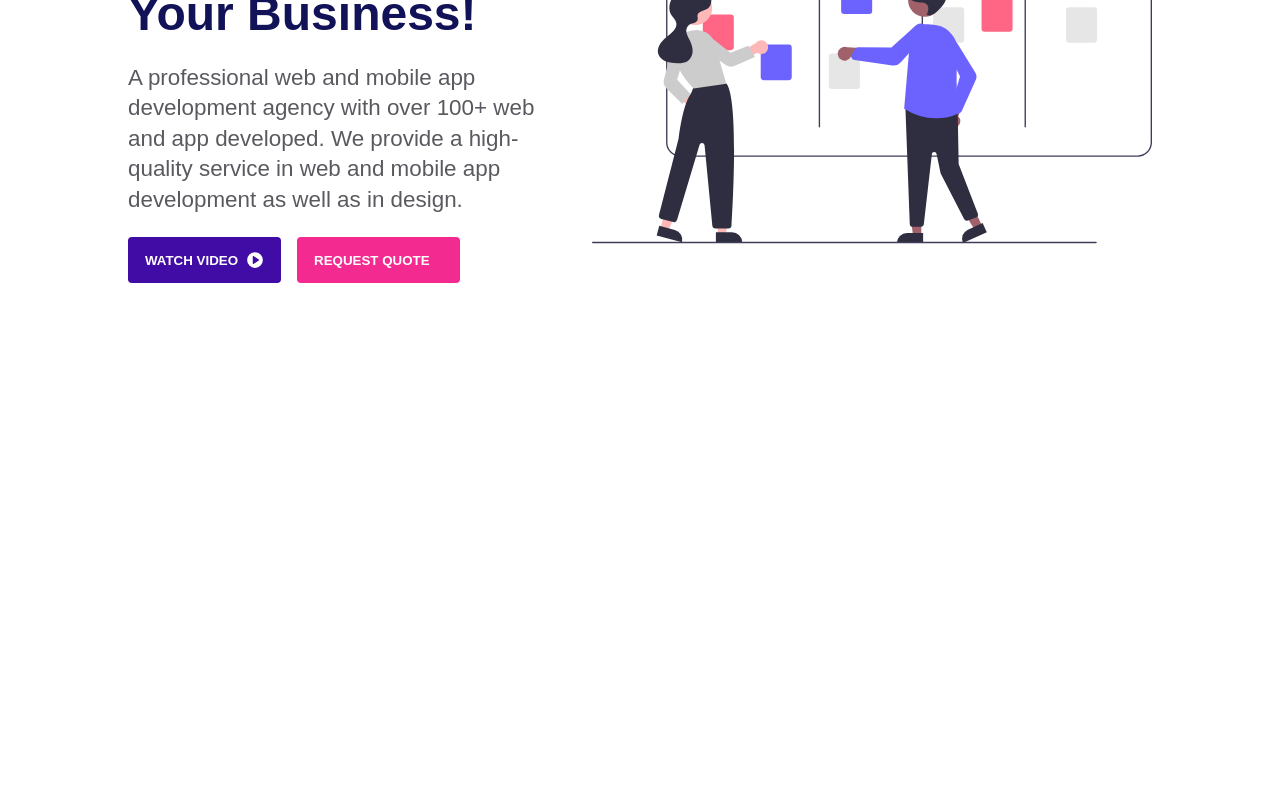
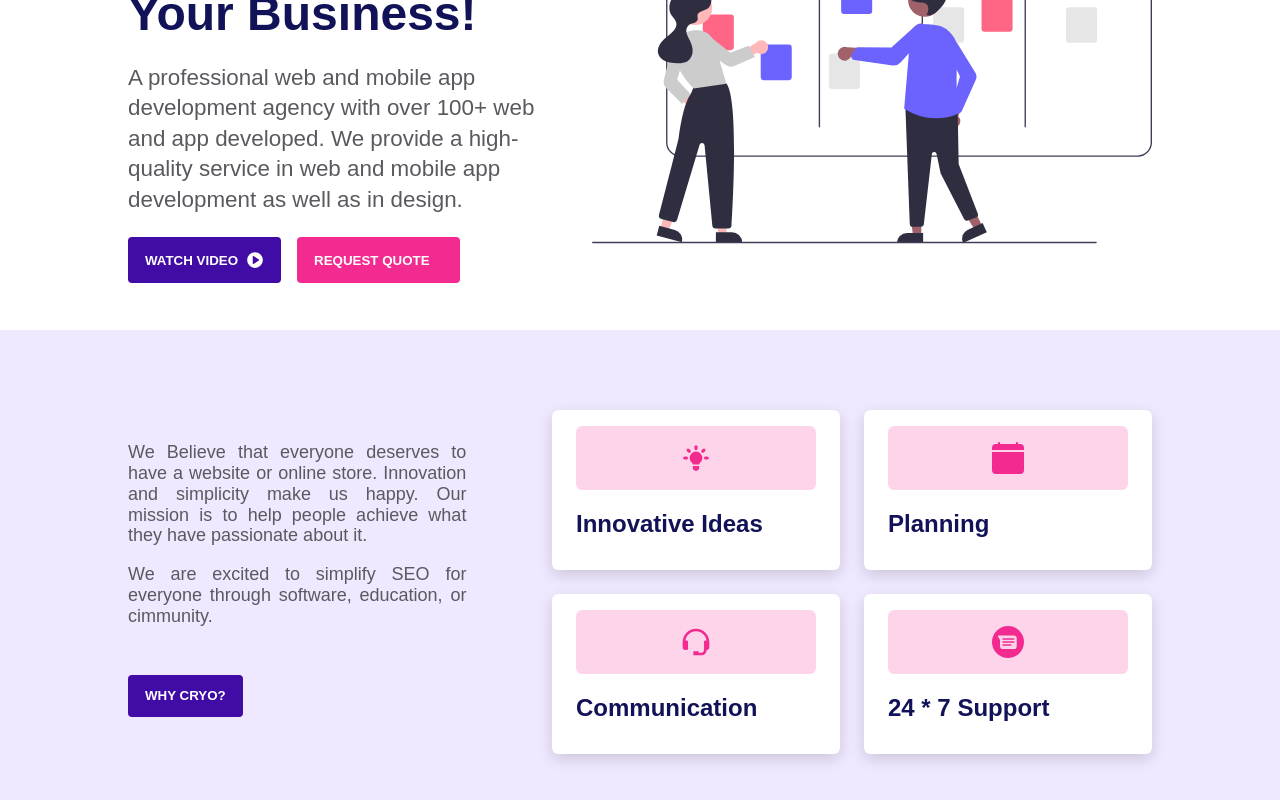
Before and after one commit to davidivanovic22/react-website, a React (Create React App) app: page / in a window 1280 px wide. Shown: the part 350-1150 px from the top of the page. Before the commit the page ends 800 px from the top, so only its background shows below. Built offline with nearby package versions, Linux system fonts and the light colour scheme; some icons are missing.

Commit message:
add about section

```diff
--- a/src/App.js
+++ b/src/App.js
@@ -1,9 +1,11 @@
 import Starter from "./sections/Starter";
+import About from "./sections/About";
 
 function App() {
     return (
         <div>
             <Starter/>
+            <About/>
         </div>
     );
 }
--- /dev/null
+++ b/src/components/Card.jsx
@@ -0,0 +1,15 @@
+import React from 'react';
+import "../styles/components/Card.scss";
+
+const Card = ({logo, title}) => {
+    return (
+        <div className="card">
+            <div className="logo">{logo}</div>
+            <div className="card-title">
+                <h4>{title}</h4>
+            </div>
+        </div>
+    );
+};
+
+export default Card;
--- /dev/null
+++ b/src/components/Title.jsx
@@ -0,0 +1,14 @@
+import React from 'react';
+import "../styles/components/Title.scss";
+
+const Title = ({title, color, lineColor = false}) => {
+    return (
+        <div className={`title ${lineColor === true ? "center" : ""}`}>
+            <h2 className={`${color}`}>
+                <span></span>
+            </h2>
+        </div>
+    );
+};
+
+export default Title;
--- /dev/null
+++ b/src/sections/About.jsx
@@ -0,0 +1,39 @@
+import React from 'react';
+import "../styles/sections/About.scss";
+import Title from "../components/Title";
+import Button from "../components/Button";
+import Card from "../components/Card";
+import {HiLightBulb} from "react-icons/hi";
+import {BsCalendarFill} from "react-icons/bs";
+import {BiSupport} from "react-icons/bi";
+import {SiGooglemessages} from "react-icons/si";
+
+const About = () => {
+    return (
+        <div className="about-container">
+            <div className="container">
+                <div className="details">
+                    <Title title="About CRYO" color="blue"/>
+                    <p>
+                        We Believe that everyone deserves to have a website or online store.
+                        Innovation and simplicity make us happy. Our mission is to help
+                        people achieve what they have passionate about it.
+                    </p>
+                    <p>
+                        We are excited to simplify SEO for everyone through software,
+                        education, or cimmunity.
+                    </p>
+                    <Button content="Why cryo?"/>
+                </div>
+                <div className="cards">
+                    <Card title="Innovative Ideas" logo={<HiLightBulb/>}/>
+                    <Card title="Planning" logo={<BsCalendarFill/>}/>
+                    <Card title="Communication" logo={<BiSupport/>}/>
+                    <Card title="24 * 7 Support" logo={<SiGooglemessages/>}/>
+                </div>
+            </div>
+        </div>
+    );
+};
+
+export default About;
--- /dev/null
+++ b/src/styles/components/Card.scss
@@ -0,0 +1,39 @@
+@import "../utils/colors.scss";
+
+.card {
+  height: 8rem;
+  width: 15rem;
+  background-color: white;
+  padding: 1rem 1.5rem;
+  border: none;
+  border-radius: .4rem;
+  box-shadow: rgba(0, 0, 0, .15) 0 5px 15px 0;
+  display: flex;
+  flex-direction: column;
+  justify-content: space-between;
+  transition: .4s ease-in-out;
+
+  .logo {
+    background-color: #f32a8f33;
+    height: 4rem;
+    display: flex;
+    justify-content: center;
+    align-items: center;
+    border-radius: .4rem;
+
+    svg {
+      color: $pinkColor;
+      font-size: 2rem;
+    }
+  }
+
+  .card-title {
+    margin-bottom: 1rem;
+    font-size: x-large;
+    color: $headingColor;
+  }
+
+  &:hover {
+    box-shadow: #f32a8f2f 5px 5px, #f32a8f1e 10px 10px, #f32a8f02 15px 15px;
+  }
+}
--- /dev/null
+++ b/src/styles/components/Title.scss
@@ -0,0 +1,27 @@
+@import "../utils/colors.scss";
+.title {
+  margin-bottom: 2rem;
+  h2 {
+    margin-bottom: .7rem;
+    font-size: xx-large;
+    color: $headingColor;
+  }
+  div {
+    height: .3rem;
+    width: 3rem;
+    border-radius: .1rem;
+  }
+  div .blue {
+    background-color: $headingColor;
+  }
+  div .pink {
+    background-color: $pinkColor;
+  }
+}
+
+.center {
+  display: flex;
+  justify-content: center;
+  align-items: center;
+  flex-direction: column;
+}
--- /dev/null
+++ b/src/styles/sections/About.scss
@@ -0,0 +1,32 @@
+@import "../utils/colors.scss";
+
+.about-container {
+  background-color: $backgroundOtherColor;
+
+  .container {
+    margin: 0 10%;
+    padding: 5rem 0;
+    display: grid;
+    grid-template-columns: repeat(2, 1fr);
+    gap: 3rem;
+
+    .details {
+      p {
+        color: $lightFontColor;
+        line-height: 1.3rem;
+        font-size: large;
+        text-align: justify;
+        width: 90%;
+      }
+
+      button {
+        margin-top: 3rem;
+      }
+    }
+    .cards{
+      display: grid;
+      grid-template-columns: repeat(2, 1fr);
+      gap: 1.5rem;
+    }
+  }
+}
--- /dev/null
+++ b/src/styles/sections/Why.scss
@@ -0,0 +1 @@
+@import "../utils/colors.scss";
--- a/src/styles/utils/colors.scss
+++ b/src/styles/utils/colors.scss
@@ -2,3 +2,4 @@
 $blueColor: #410ba5;
 $pinkColor: #f32a8f;
 $headingColor: rgb(18, 18, 88);
+$backgroundOtherColor: #efe8ff;
```
Also changed, not shown: src/sections/Why.jsx (added, +11 -0 lines), 1 other file (tests, documents, lock files or other folders).
